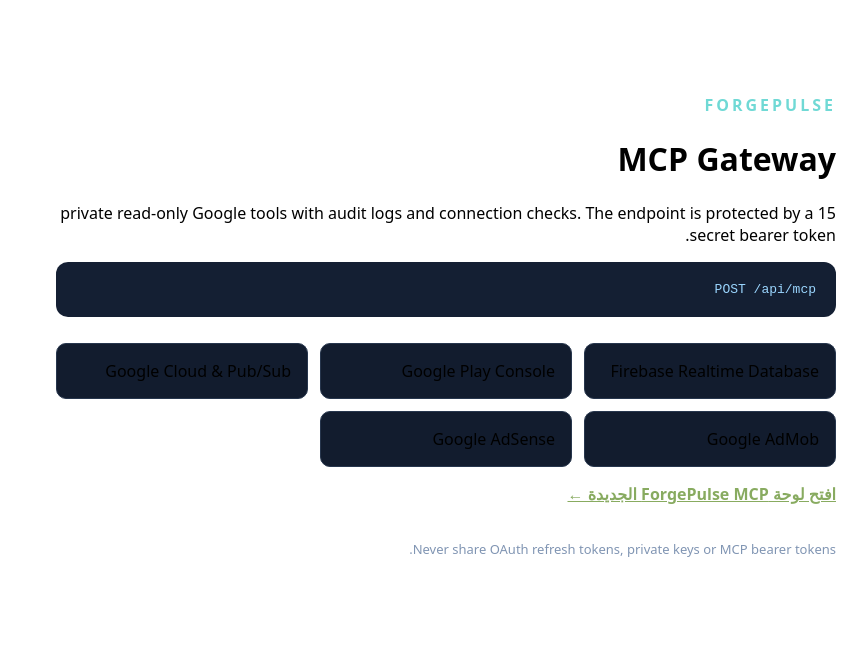
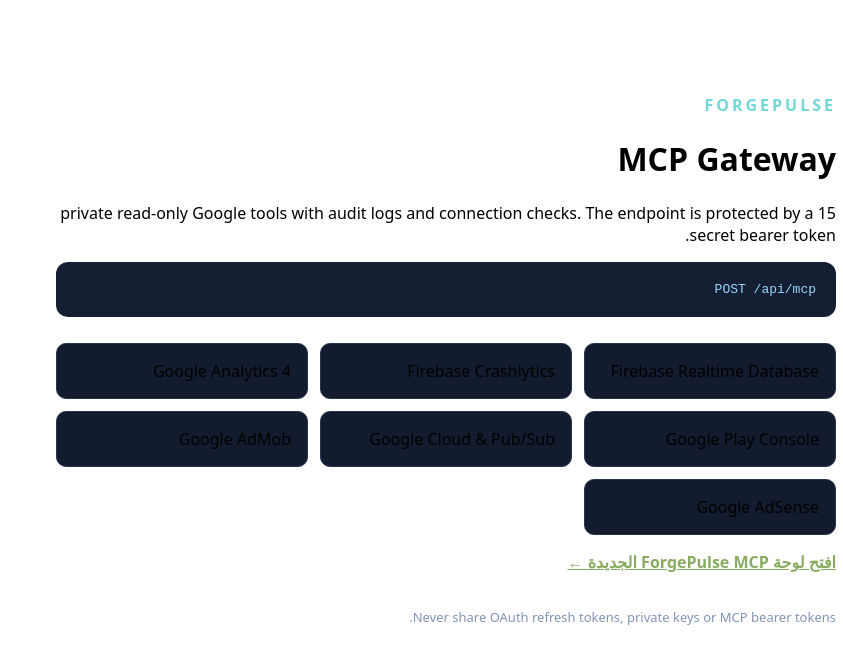
Before and after one commit to Msr7799/brickbreakerball-backend, a Next.js app: page /mcp-info in a window 1280 px wide. Shown: the top 664 px of the page, without its empty margins (437-1280 px from the left). Built offline with nearby package versions, Linux system fonts and the light colour scheme.

Commit message:
feat(ui): show Crashlytics and Analytics in ForgePulse console

```diff
--- a/app/mcp-info/page.tsx
+++ b/app/mcp-info/page.tsx
@@ -1,4 +1,4 @@
-const services=["Firebase Realtime Database","Google Play Console","Google Cloud & Pub/Sub","Google AdMob","Google AdSense"];
+const services=["Firebase Realtime Database","Firebase Crashlytics","Google Analytics 4","Google Play Console","Google Cloud & Pub/Sub","Google AdMob","Google AdSense"];
 export default function Home(){return <main style={{maxWidth:780,margin:"70px auto",padding:24}}>
  <div style={{color:"#70d9d5",fontWeight:700,letterSpacing:3}}>FORGEPULSE</div>
  <h1>MCP Gateway</h1><p>15 private read-only Google tools with audit logs and connection checks. The endpoint is protected by a secret bearer token.</p>
```
